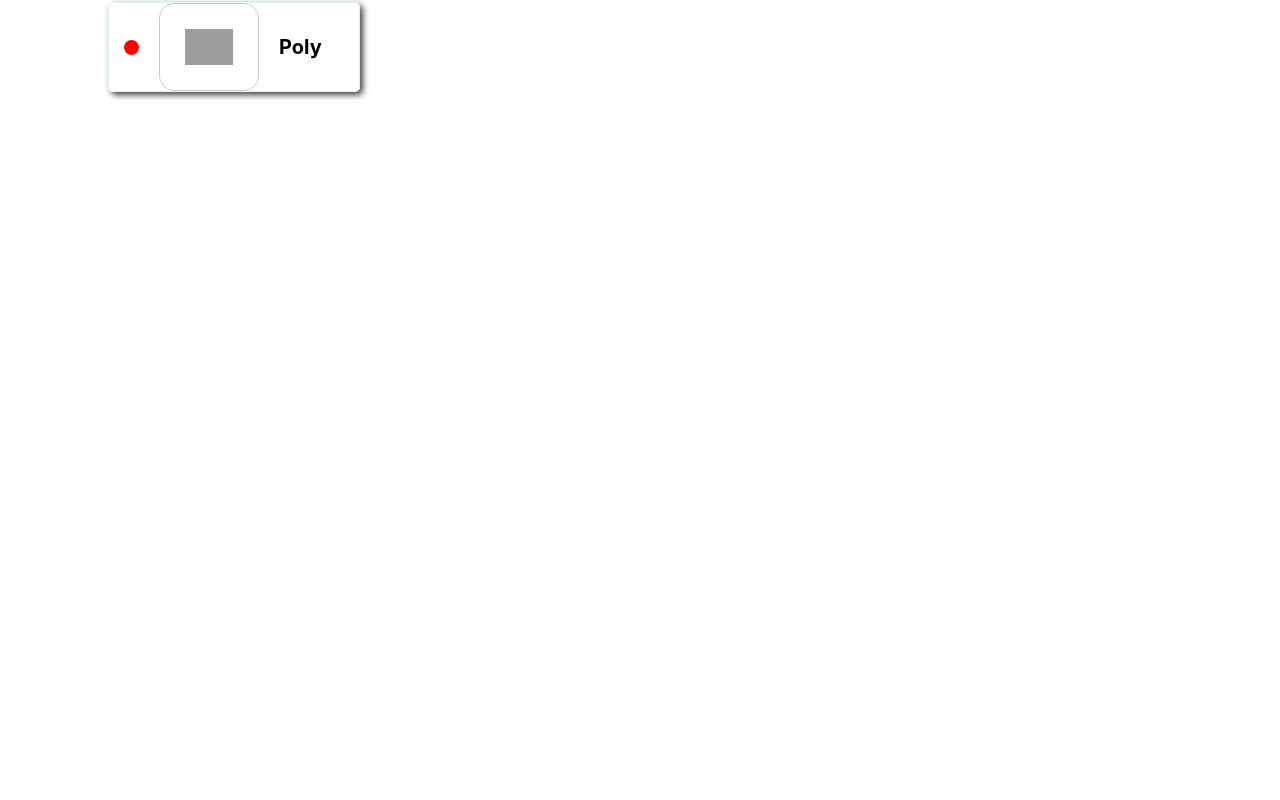
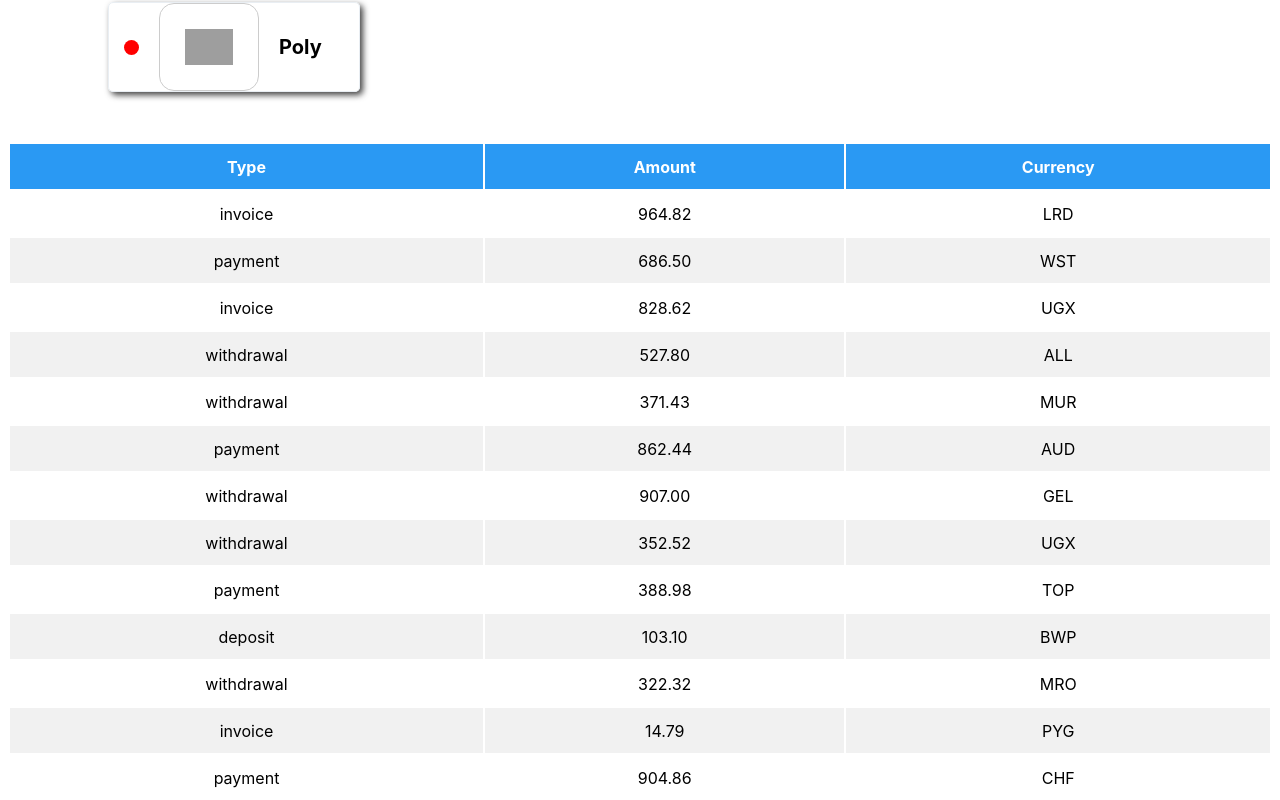
Before and after one commit to anastasia-demia/react-hw-01, a React (Create React App) app: page / in a window 1280 px wide. Shown: the part 1181-1981 px from the top of the page. Before the commit the page ends 1281 px from the top, so only its background shows below. Built offline with nearby package versions, Linux system fonts and the light colour scheme; grey boxes are pictures that could not be loaded.

Commit message:
transactions done

```diff
--- a/src/components/App.jsx
+++ b/src/components/App.jsx
@@ -1,9 +1,11 @@
 import Profile from "./Profile";
 import Stats from "./Statistics";
 import Friends from "./Friend";
+import TransactionHistory from "./Transactions";
 import user from "./data/user.json";
 import data from "./data/data.json"
 import friends from "./data/friends.json";
+import transactions from "./data/transactions.json"
 
 export const App = () => {
   return (
@@ -28,6 +30,10 @@
       <Friends
         friends= {friends}
       />
+
+      <TransactionHistory
+      items={transactions}
+      />
     </div>
   );
 };
--- /dev/null
+++ b/src/components/Transactions.js
@@ -0,0 +1,40 @@
+const Transaction = ({
+  type, amount, currency
+}) => {
+  return (
+    <tr>
+      <td>{type}</td>
+      <td>{amount}</td>
+      <td>{currency}</td>
+    </tr>
+  )
+}
+
+const TransactionHistory = ({
+  items
+}) => {
+  return (
+    <table class="transaction-history">
+      <thead>
+        <tr>
+          <th>Type</th>
+          <th>Amount</th>
+          <th>Currency</th>
+        </tr>
+      </thead>
+
+      <tbody>
+      {items.map(({ id, type, amount, currency }) => (
+        <Transaction
+          key={id}
+          type={type}
+          amount={amount}
+          currency={currency}
+        />
+      ))}
+      </tbody>
+    </table>
+  )
+}
+
+export default TransactionHistory;
--- a/src/index.css
+++ b/src/index.css
@@ -188,3 +188,22 @@
   font-size: 20px;
   font-weight: 700;
 }
+
+.transaction-history {
+  width: 100%;
+  margin-top: 50px;
+}
+
+thead {
+  background-color: #2a99f3;
+  color: #ffffff;
+}
+
+tr {
+  text-align: center;
+  height: 45px;
+}
+
+tr:nth-child(2n) {
+  background-color: #f1f1f1;
+}
```
